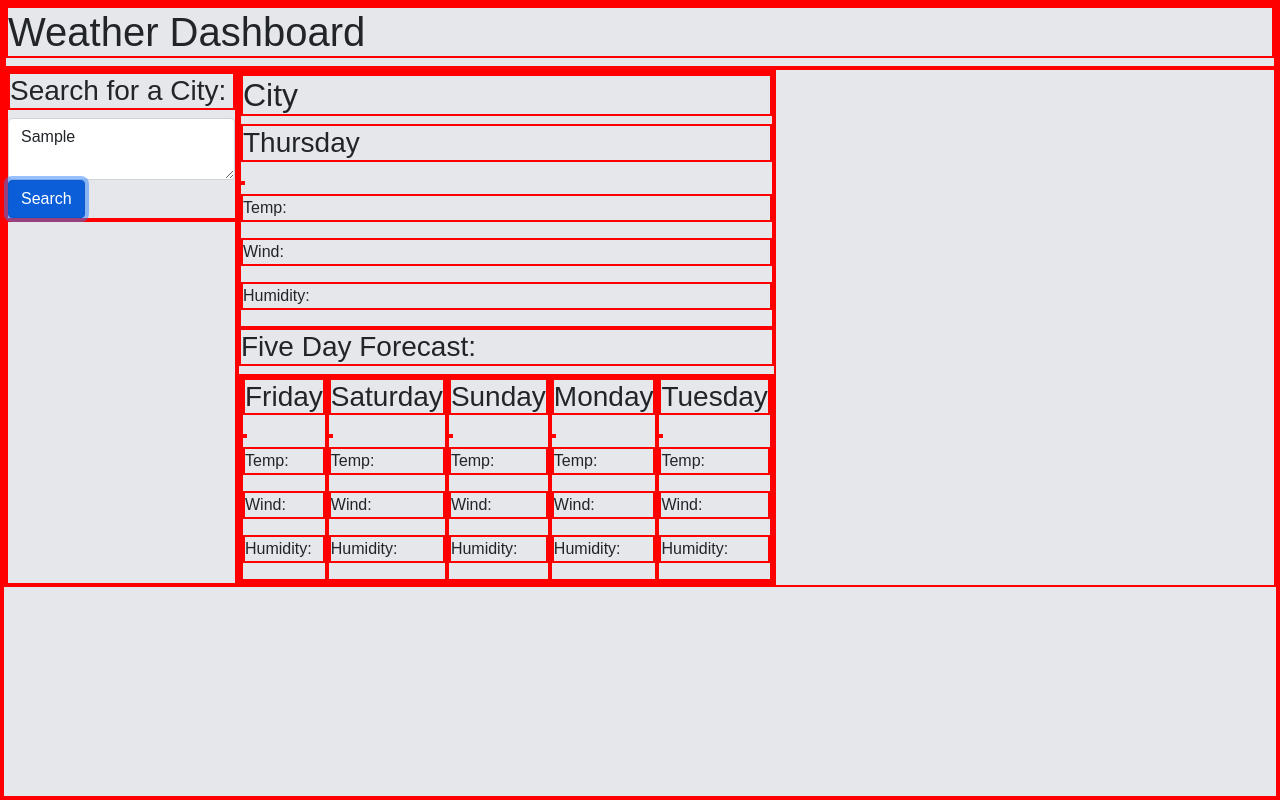
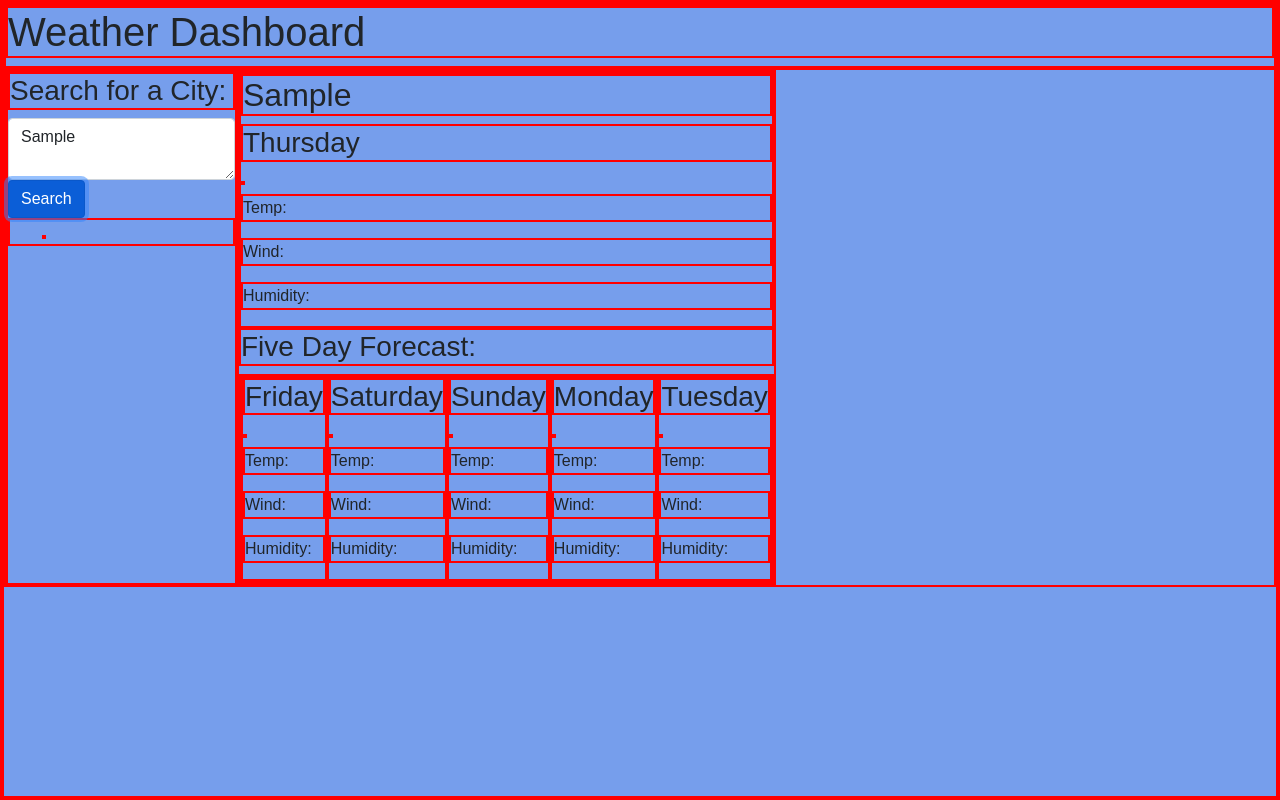
Before and after one commit to Evanilla57/sunshine, a plain HTML site: page index.html in a window 1280 px wide. Both pictures are taken after typing "Sample" into the empty fields and a click on the button "Search". Drawn offline with nearby package versions, Linux system fonts and the light colour scheme; no server answers.

Commit message:
removed bug relating to cityEl

```diff
--- a/assets/script.js
+++ b/assets/script.js
@@ -26,9 +26,13 @@ function targetCity() {
         storeHistory(searchEl.value);
     } else {
         geoCode = 'https://api.openweathermap.org/geo/1.0/direct?q=' + searchInput + '&limit=1&appid=' + apiKey + '';
+        localBtn.classList.add('local-btn');
+        localBtn.textContent = searchEl.value;
+        historyBtn.append(localBtn);
         storeHistory(searchInput);
     }
-    cityEl = searchInput;
+    cityEl.textContent = searchInput;
+    console.log(searchInput);
     fetch(geoCode)
         .then(function (response) {
             return response.json();
--- a/assets/style.css
+++ b/assets/style.css
@@ -3,6 +3,6 @@
 }
 
 body {
-	background-color: #e5e7eb;
+	background-color: #769eec;
 	font-family: Arial, Helvetica, sans-serif;
 }
```
